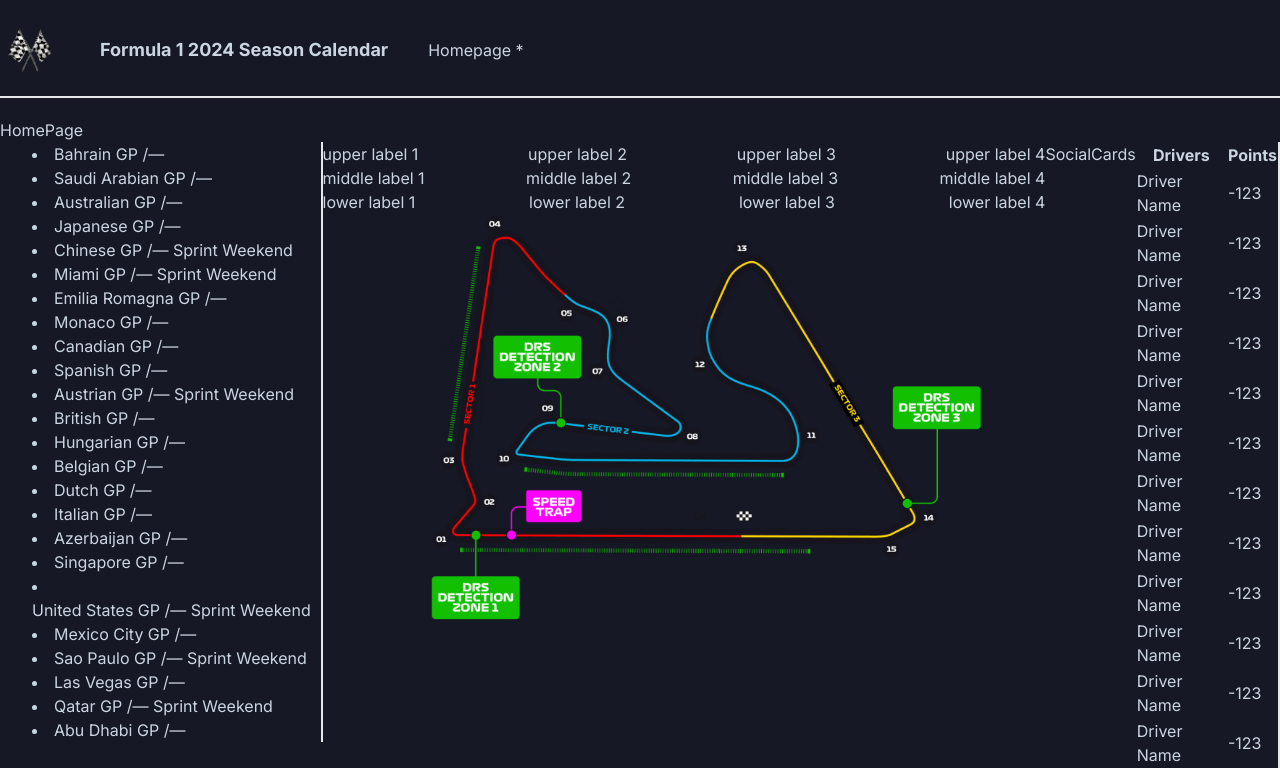
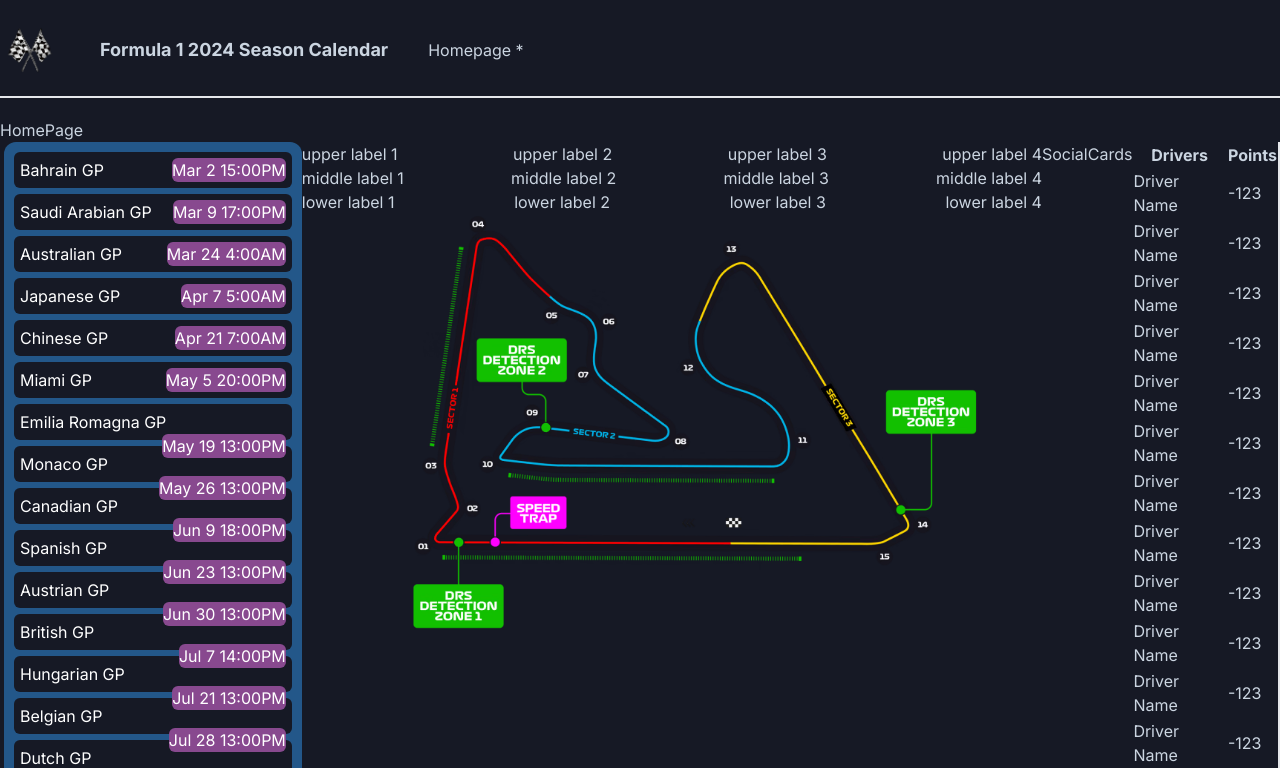
Before and after one commit to Eray-Adiyaman/f1calendar2025_nextjs, a Next.js app: page / in a window 1280 px wide. Shown: the top 768 px of the page. Built offline with nearby package versions, Linux system fonts and the light colour scheme; data requests are answered from the project's data file.

Commit message:
conditional renders,styles-part1

```diff
--- a/app/components/AccordionModule/Accordion.jsx
+++ b/app/components/AccordionModule/Accordion.jsx
@@ -7,7 +7,7 @@
   const [Index,setIndex] = useState()
 
   return (
-      <div className="flex flex-col justify-center ml-3">
+      <div className="accord">
     {raceData.map((race)=> (
         <AccordionItem key={race.id} race={race} index={Index} setIndex={setIndex} />
     ))}
--- a/app/components/AccordionModule/AccordionItem.jsx
+++ b/app/components/AccordionModule/AccordionItem.jsx
@@ -1,8 +1,7 @@
-"use client"
+"use client";
 import { format } from "date-fns";
 
-export default function AccordionItem({ race,index, setIndex }) {
-
+export default function AccordionItem({ race, index, setIndex }) {
   const sprintTrue = race.sprintWeekend ? "visible" : "hidden";
   const sprintFalse = race.sprintWeekend ? "hidden" : "visible";
 
@@ -10,58 +9,63 @@
     switch (indexparam) {
       case 0:
         return race.dates[0].raceStart
-          ? format(race.dates[0].raceStart, "LLLL d, EEEE H:mm a")
+          ? format(race.dates[0].raceStart, "LLL d, EEE H:mm a")
           : " TBD";
       case 1:
         return race.dates[1].qualifySession
-          ? format(race.dates[1].qualifySession, "LLLL d, EEEE H:mm a")
+          ? format(race.dates[1].qualifySession, "LLL d, EEE H:mm a")
           : " TBD";
       case 2:
         return race.dates[2].freepractice3
-          ? format(race.dates[2].freepractice3, "LLLL d, EEEE H:mm a")
+          ? format(race.dates[2].freepractice3, "LLL d, EEE H:mm a")
           : " TBD";
       case 3:
         return race.dates[3].freepractice2
-          ? format(race.dates[3].freepractice2, "LLLL d, EEEE H:mm a")
+          ? format(race.dates[3].freepractice2, "LLL d, EEE H:mm a")
           : " TBD";
       case 4:
         return race.dates[4].freepractice1
-          ? format(race.dates[4].freepractice1, "LLLL d, EEEE H:mm a")
+          ? format(race.dates[4].freepractice1, "LLL d, EEE H:mm a")
           : " TBD";
       case 5:
-         return race.dates[5].sprintShootout
-         ? format(race.dates[5].sprintShootout, "LLLL d, EEEE H:mm a")
-         : " TBD";
+        return race.dates[5].sprintShootout
+          ? format(race.dates[5].sprintShootout, "LLL d, EEE H:mm a")
+          : " TBD";
       case 6:
         return race.dates[6].sprintStart
-         ? format(race.dates[6].sprintStart, "LLLL d, EEEE H:mm a")
-         : " TBD";
+          ? format(race.dates[6].sprintStart, "LLL d, EEE H:mm a")
+          : " TBD";
       default:
         break;
     }
   };
 
-  const handleSetIndex=(Id) => index !== Id && setIndex(Id)
+  const handleSetIndex = (Id) => {
+    if(Id === index){setIndex(0)}
+    index !== Id && setIndex(Id);
+  };
 
   return (
-    <div className="accord">
-      <li>
-        <button onClick={()=>handleSetIndex(race.id)}>
-          {race.gpName}
-          { <span> /— {/*index !== race.id && format(race.dates[0].raceStart, "LLL d  H:mma")*/} {race.sprintWeekend ? "Sprint Weekend" : ""}</span> }
-        </button>
-        {index === race.id && (<div>
-          <ul>
-            <li>Race Start- {formatTime(0)}</li>
-            <li className={sprintTrue} >SPRINT RACE- {formatTime(6)}</li>
-            <li className={sprintTrue} >Sprint Shootout(sprint quali)- {formatTime(5)}</li>
-            <li>Qualifying Session- {formatTime(1)}</li>
-            <li className={sprintFalse}>FP3- {formatTime(2)} </li>
-            <li className={sprintFalse}>FP2- {formatTime(3)}</li>
-            <li>FP1- {formatTime(4)}</li>
-          </ul>
-        </div>)}
-      </li>
+    <div  className={index === race.id ? "AccordionItemExpanded" : "AccordionItem"  }>
+        <div className="GpNameTag" onClick={() => handleSetIndex(race.id)}>
+          {race.gpName}<span className="time-stamp-element">
+              {index !== race.id && format(race.dates[0].raceStart, "LLL d  H:mma")}
+              {/* {race.sprintWeekend ? "Sprint Weekend" : ""} */}
+            </span>
+        </div>
+        {index === race.id && (
+          <div className="SessionsAndTimers">
+              <div>Race Start- <span className="time-stamp-element" >{formatTime(0)}</span></div>
+              <p className={sprintTrue}>SPRINT RACE- <span className="time-stamp-element" >{formatTime(6)}</span></p>
+              <p className={sprintTrue}>
+                Sprint Shootout <span className="time-stamp-element" >{formatTime(5)}</span>
+              </p>
+              <p>Qualifying Session- <span className="time-stamp-element" >{formatTime(1)} </span> </p>
+              <p className={sprintFalse}>FP3- <span className="time-stamp-element" >{formatTime(2)} </span> </p>
+              <p className={sprintFalse}>FP2-  <span className="time-stamp-element" >{formatTime(3)} </span> </p>
+              <p>FP1- <span className="time-stamp-element" > {formatTime(4)}</span></p>
+          </div>
+        )}
     </div>
   );
 }
--- a/app/globals.css
+++ b/app/globals.css
@@ -8,7 +8,7 @@
 }
 
 h1,h2 {
-    @apply font-bold text-lg
+    @apply font-bold text-lg;
  }
 
 
@@ -38,8 +38,33 @@
 
 .accord {
     @apply
-    ml-5
-    border-r-2;
+    ml-1 p-1
+    bg-LapisLazuli
+    rounded-xl;
+}
+.AccordionItem {
+    @apply
+    text-white
+    m-1.5 p-1.5
+    rounded-md
+    bg-RaisinBlack;
+}
+.AccordionItemExpanded {
+    @apply
+    text-white
+    m-1.5 p-1.5
+    rounded-md
+    bg-Tomato
+    h-96;
+}
+
+.SessionsAndTimers {
+    @apply
+        text-black
+        bg-white
+        flex-row
+        h-80
+        justify-between;
 }
 
 .pointstable {
@@ -47,5 +72,20 @@
 }
 
 .labels {
-    @apply flex justify-between
+    @apply flex justify-between;
 }
+
+.GpNameTag:hover {
+    @apply
+    cursor-pointer
+    bg-LapisLazuli;
+}
+
+.time-stamp-element {
+    @apply
+        float-right
+        overflow-hidden
+        bg-Plum
+        rounded-md;
+
+}
```
